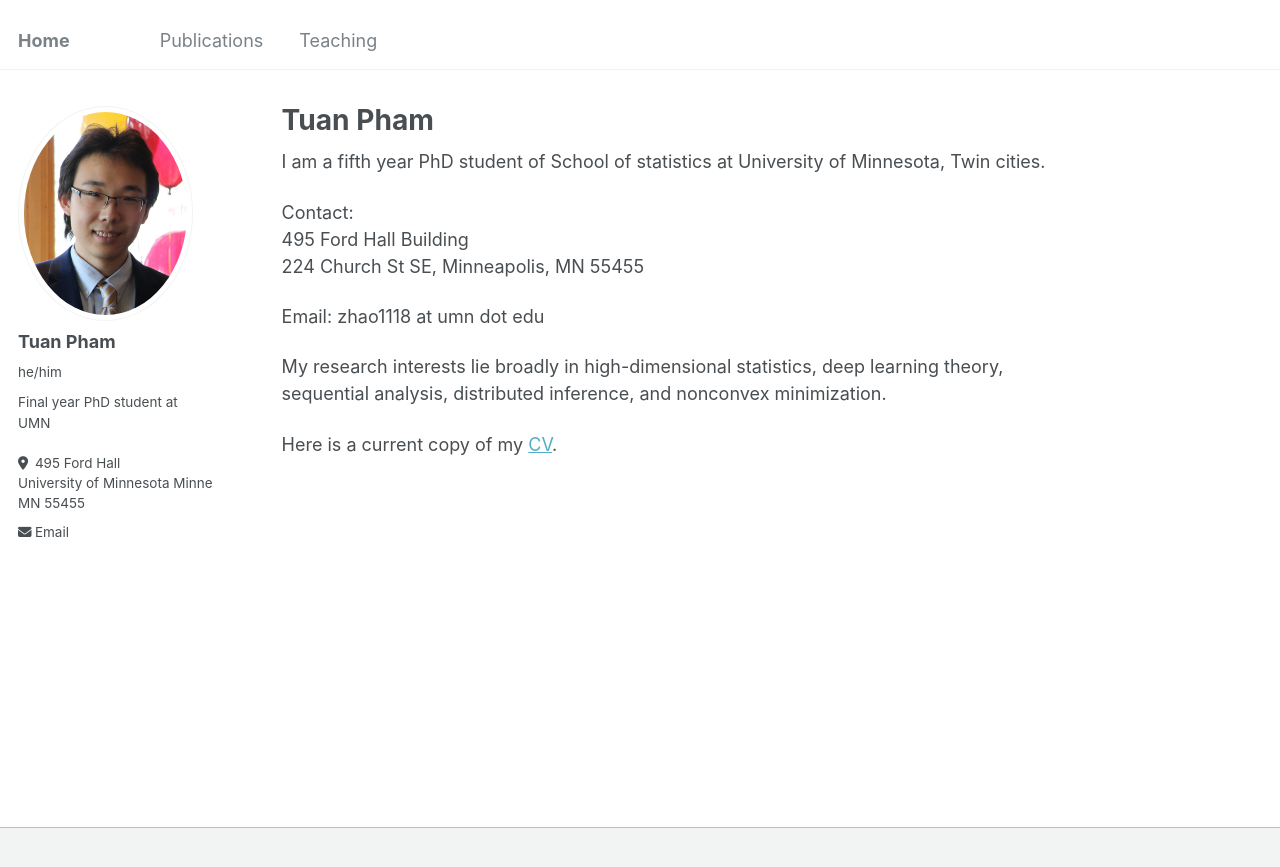
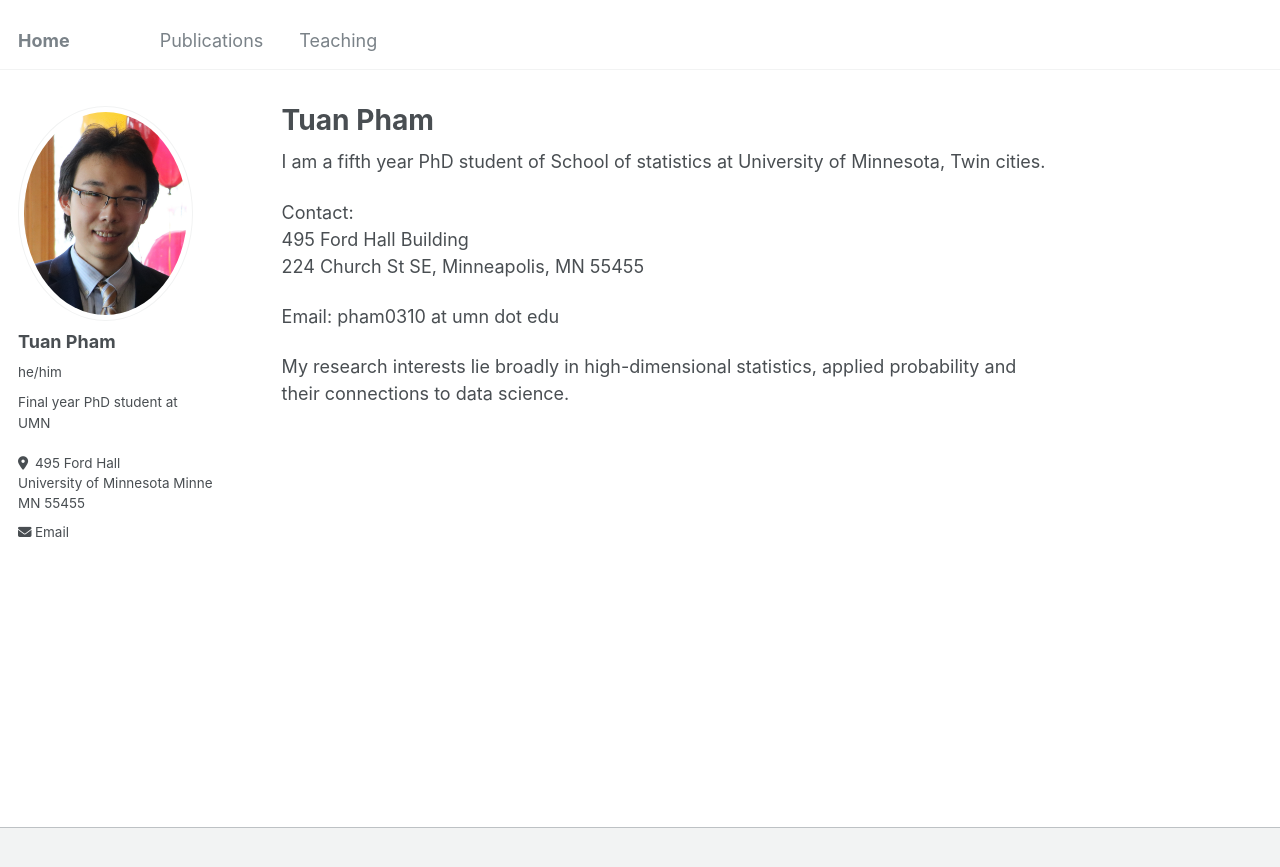
Before and after one commit to Patuan93/Patuan93.github.io, a Jekyll site: the page built from _pages/about.md, in a window 1280 px wide. Shown: the top 867 px of the page. Built offline with Jekyll 4.4.1, drawn with Linux system fonts in a browser that asks for light colours.

Commit message:
Update about.md

```diff
--- a/_pages/about.md
+++ b/_pages/about.md
@@ -13,8 +13,6 @@ I am a fifth year PhD student of School of statistics at University of Minnesota
 
 Contact:<br>495 Ford Hall Building <br>224 Church St SE, Minneapolis, MN 55455
 
-Email: zhao1118 at umn dot edu
+Email: pham0310 at umn dot edu
 
-My research interests lie broadly in high-dimensional statistics, deep learning theory, sequential analysis, distributed inference, and nonconvex minimization.
-
-Here is a current copy of my [CV](https://hongruzhao.github.io/files/CV.pdf).
+My research interests lie broadly in high-dimensional statistics, applied probability and their connections to data science.
```
